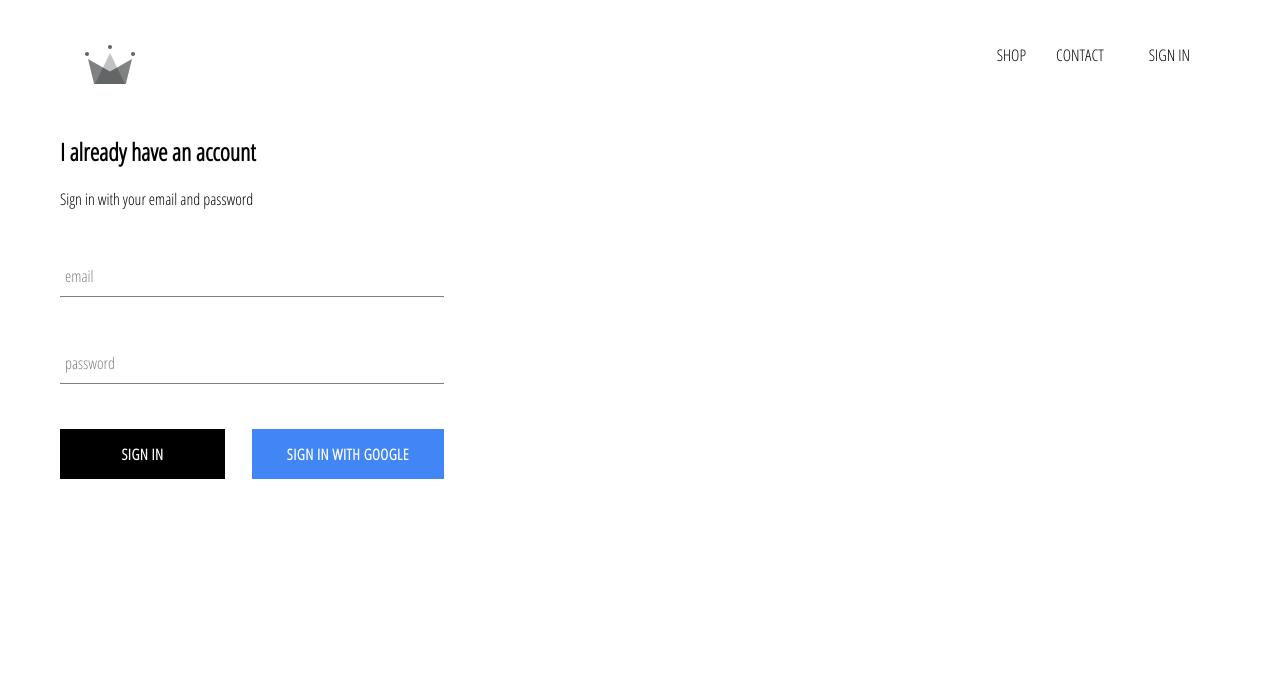
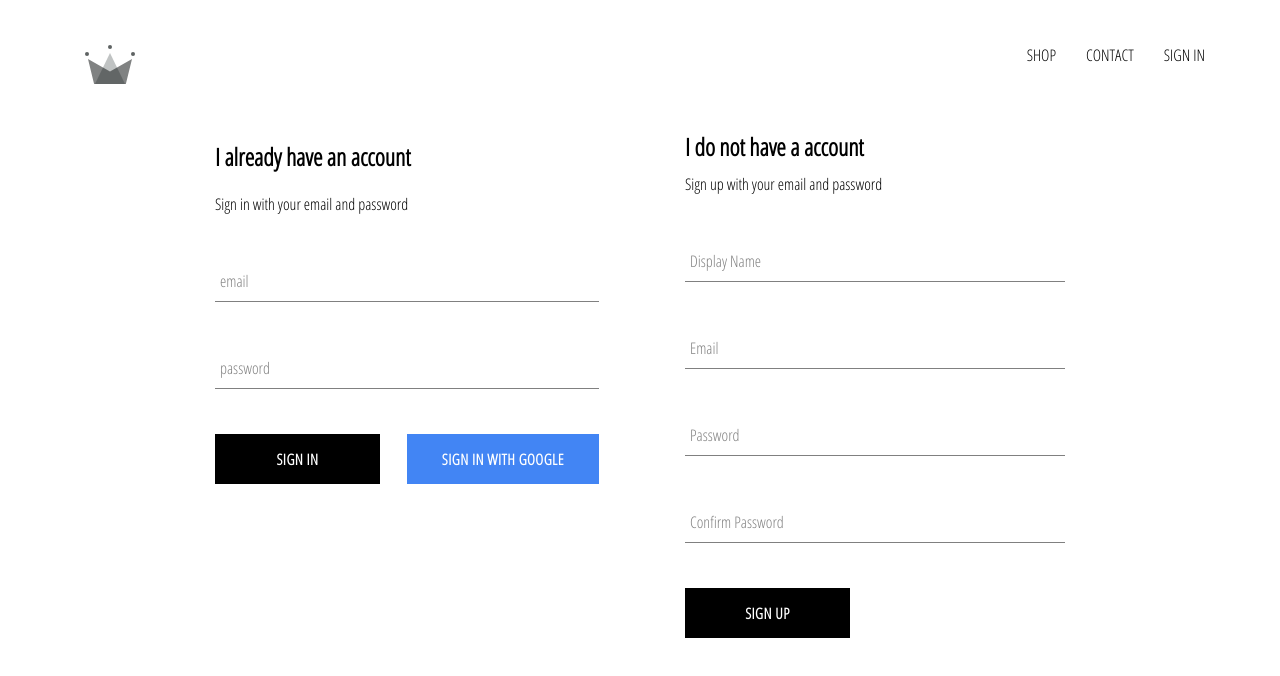
Before and after one commit to ranzo1/crwn-clothing-site, a React (Create React App) app: page /signin in a window 1280 px wide. Shown: the top 676 px of the page. Built offline with nearby package versions, Linux system fonts and the light colour scheme; no server answers.

Commit message:
implement firebase utils, store users in database

```diff
--- a/src/App.js
+++ b/src/App.js
@@ -5,27 +5,42 @@
 import ShopPage from "./pages/shop/shop.component";
 import SignInAndSignOutPage from "./pages/sign-in-and-sign-up/sign-in-and-sign-up.component";
 import Header from "./components/header.component/header.component";
-import {auth} from "./firebase/firebase.util"
+import { auth, createUserProfileDocument } from "./firebase/firebase.util";
 
 import { Route, Switch } from "react-router-dom";
 
-class  App extends React.Component {
+class App extends React.Component {
   constructor() {
     super();
     this.state = {
-    currentUser: null
-  }
+      currentUser: null,
+    };
   }
 
- unsubscribeFromAuth = null
+  unsubscribeFromAuth = null;
 
- componentDidMount(){
-     auth.onAuthStateChanged(user => {
-     this.setState({currentUser: user});
+  componentDidMount() {
+    console.log("pozvao");
+    this.unsubscribeFromAuth = auth.onAuthStateChanged(async (userAuth) => {
+      if (userAuth) {
+        const userRef = await createUserProfileDocument(userAuth);
+
+        userRef.onSnapshot((snapShot) => {
+          this.setState({
+            currentUser: {
+              id: snapShot.id,
+              ...snapShot.data(),
+            },
+          });
+        });
+
+      } else {
+        this.setState({currentUser: userAuth});
+      }
     });
   }
 
- componentWillUnmount(){
+  componentWillUnmount() {
     this.unsubscribeFromAuth();
   }
 
--- a/src/components/header.component/header.component.jsx
+++ b/src/components/header.component/header.component.jsx
@@ -1,34 +1,33 @@
-import React from "react";
-import { Link } from "react-router-dom";
+import React from 'react';
+import { Link } from 'react-router-dom';
 
-import { ReactComponent as Logo } from "../../assets/crown.svg";
-import { auth } from "../../firebase/firebase.util";
+import { auth } from '../../firebase/firebase.util';
 
-import "./header.style.scss";
+import { ReactComponent as Logo } from '../../assets/crown.svg';
+
+import './header.style.scss';
 
 const Header = ({ currentUser }) => (
-  <div className="header">
-    <Link className="logo-container" to="/">
-      <Logo className="logo" />
+  <div className='header'>
+    <Link className='logo-container' to='/'>
+      <Logo className='logo' />
     </Link>
-    <div className="options">
-      <Link className="option" to="/shop">
+    <div className='options'>
+      <Link className='option' to='/shop'>
         SHOP
       </Link>
-      <Link className="option" to="/contact">
+      <Link className='option' to='/contact'>
         CONTACT
       </Link>
-      <Link className="option" to="/signin">
       {currentUser ? (
-          <div className="option" onClick={() => auth.signOut()}>
+        <div className='option' onClick={() => auth.signOut()}>
           SIGN OUT
         </div>
       ) : (
-          <Link className="option" to="/signin">
+        <Link className='option' to='/signin'>
           SIGN IN
         </Link>
       )}
-      </Link>
     </div>
   </div>
 );
--- a/src/components/sign-in/sign-in.component.jsx
+++ b/src/components/sign-in/sign-in.component.jsx
@@ -1,3 +1,4 @@
+
 import React from 'react';
 
 import FormInput from '../form-input/form-input.component';
--- /dev/null
+++ b/src/components/sign-up/sign-up.component.jsx
@@ -0,0 +1,104 @@
+import React from "react";
+
+import FormInput from "../form-input/form-input.component";
+import CustomButton from "../custom-button/custom-button.component";
+
+import { auth, createUserProfileDocument } from "../../firebase/firebase.util";
+
+import "./sign-up.styles.scss";
+
+class SignUp extends React.Component {
+  constructor() {
+    super();
+
+    this.state = {
+      displayName: "",
+      email: "",
+      password: "",
+      confirmPassword: "",
+    };
+  }
+
+  handleSubmit = async (event) => {
+    event.preventDefault();
+
+    const { displayName, email, password, confirmPassword } = this.state;
+
+    if (password !== confirmPassword) {
+      alert("passwords don't match");
+      return;
+    }
+
+    try {
+      const { user } = await auth.createUserWithEmailAndPassword(
+        email,
+        password
+      );
+
+      await createUserProfileDocument(user, { displayName });
+
+      this.setState({
+        displayName: "",
+        email: "",
+        password: "",
+        confirmPassword: ""
+      });
+    } catch (error) {
+      console.error(error);
+    }
+  };
+
+  handleChange = (event) => {
+    const { name, value } = event.target;
+
+    this.setState({ [name]: value });
+  };
+
+  render() {
+    const { displayName, email, password, confirmPassword } = this.state;
+    return (
+      <div className='sign-up'>
+        <h2 className='title'>I do not have a account</h2>
+        <span>Sign up with your email and password</span>
+        <form className='sign-up-form' onSubmit={this.handleSubmit}>
+          <FormInput
+            type='text'
+            name='displayName'
+            value={displayName}
+            onChange={this.handleChange}
+            label='Display Name'
+            required
+          />
+          <FormInput
+            type='email'
+            name='email'
+            value={email}
+            onChange={this.handleChange}
+            label='Email'
+            required
+          />
+          <FormInput
+            type='password'
+            name='password'
+            value={password}
+            onChange={this.handleChange}
+            label='Password'
+            required
+          />
+          <FormInput
+            type='password'
+            name='confirmPassword'
+            value={confirmPassword}
+            onChange={this.handleChange}
+            label='Confirm Password'
+            required
+          />
+          <CustomButton type='submit'>SIGN UP</CustomButton>
+        </form>
+      </div>
+    );
+  }
+}
+
+
+export default SignUp;
--- /dev/null
+++ b/src/components/sign-up/sign-up.styles.scss
@@ -0,0 +1,9 @@
+.sign-up {
+    display: flex;
+    flex-direction: column;
+    width: 380px;
+
+    .title {
+        margin: 10px 0;
+    }
+}
--- a/src/firebase/firebase.util.js
+++ b/src/firebase/firebase.util.js
@@ -1,6 +1,6 @@
-import firebase from "firebase/app";
-import "firebase/firestore";
-import "firebase/auth";
+import firebase from 'firebase/app';
+import 'firebase/firestore';
+import 'firebase/auth';
 
 const config = {
   apiKey: "AIzaSyA_3h2__CfVal3MWA3Ljh0LIcDUNyuULMg",
@@ -15,11 +15,36 @@
 
 firebase.initializeApp(config);
 
+export const createUserProfileDocument = async (userAuth, additionalData) => {
+  if (!userAuth) return;
+
+  const userRef = firestore.doc(`users/${userAuth.uid}`);
+
+  const snapShot = await userRef.get();
+
+  if (!snapShot.exists) {
+    const { displayName, email } = userAuth;
+    const createdAt = new Date();
+    try {
+      await userRef.set({
+        displayName,
+        email,
+        createdAt,
+        ...additionalData
+      });
+    } catch (error) {
+      console.log('error creating user', error.message);
+    }
+  }
+
+  return userRef;
+};
+
 export const auth = firebase.auth();
 export const firestore = firebase.firestore();
 
 const provider = new firebase.auth.GoogleAuthProvider();
-provider.setCustomParameters({ prompt: "select_account" });
-export const signInWithGoogle = () => auth.signInWithPopup(provider)
+provider.setCustomParameters({ prompt: 'select_account' });
+export const signInWithGoogle = () => auth.signInWithPopup(provider);
 
 export default firebase;
--- a/src/pages/sign-in-and-sign-up/sign-in-and-sign-up.component.jsx
+++ b/src/pages/sign-in-and-sign-up/sign-in-and-sign-up.component.jsx
@@ -2,10 +2,12 @@
 
 import "./sign-in-and-sign-up.styles.scss";
 import SignIn from "../../components/sign-in/sign-in.component";
+import SignUp from "../../components/sign-up/sign-up.component";
 
 const SignInAndSignOut = () => (
   <div className="sign-in-and-sign-up">
     <SignIn />
+    <SignUp/>
   </div>
 );
 
--- a/src/pages/sign-in-and-sign-up/sign-in-and-sign-up.styles.scss
+++ b/src/pages/sign-in-and-sign-up/sign-in-and-sign-up.styles.scss
@@ -0,0 +1,6 @@
+.sign-in-and-sign-up {
+    width: 850px;
+    display: flex;
+    justify-content: space-between;
+    margin: 30px auto;
+}
```
Lines whose indentation alone changed are shown as unchanged.
